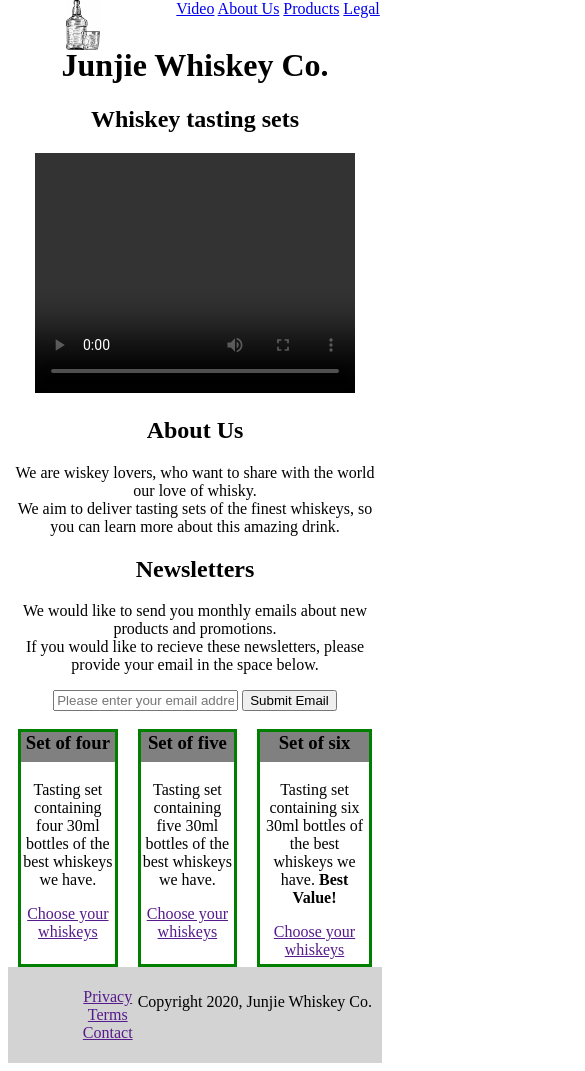
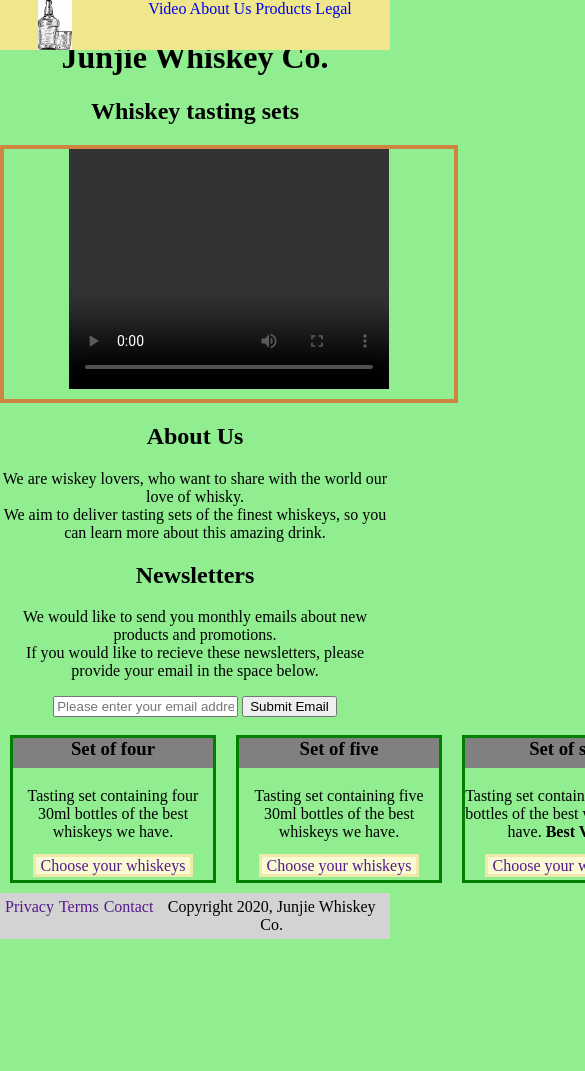
Before and after one commit to junjie9145/productlaunch, a plain HTML site: page index.html in a window 390 px wide. Shown: the top 1071 px of the page, 585 px wide, since content can reach past the window. After the commit the page ends 939 px from the top, so only its background shows below. Drawn offline with Linux system fonts and the light colour scheme.

Commit message:
Fixed the margins on the header and the footer. Also worked with media query and got it to work.

```diff
--- a/index.html
+++ b/index.html
@@ -1,6 +1,7 @@
 <!DOCTYPE html>
 <html>
 <head>
+    <meta name="viewport" content="width=device-width, initial-scale=1">
     <title>Junjie Whiskey Co Samples Launch</title>
     <link rel="stylesheet" type="text/css" href="stylesheet.css">
 </head>
@@ -18,7 +19,7 @@
             <h1>Junjie Whiskey Co.</h1>
             <h2>Whiskey tasting sets</h2>
         </div>
-        <div id="video-div">
+        <div id="video-div" class="video">
             <video width="320" height="240" controls>
 
             </video>
@@ -56,13 +57,9 @@
             </div>
         </div>
         <footer id="footer">
-            <ul>
-            <li><a class="legal" href="">Privacy</a></li>
-            <li><a class="legal" href="">Terms</a></li>
-            <li><a class="legal" href="">Contact</a></li>
-            </ul>
-        </ul>
-            <br><br><br>
+            <a class="legal" href="">Privacy</a>
+            <a class="legal" href="">Terms</a>
+            <a class="legal" href="">Contact</a>
             <p id="copyright">Copyright 2020, Junjie Whiskey Co.</p>
         </footer>
     </body>
--- a/stylesheet.css
+++ b/stylesheet.css
@@ -1,16 +1,37 @@
 body {
     text-align: center;
     position: relative;
+    width: 100%;
+    margin: 0;
+    background-color: lightgreen;
+    z-index: -1;
 }
-
+a {
+    text-decoration: none;
+}
 header {
     height: 50px;
     width: 100%;
     position: fixed;
     display: flex;
     justify-content: space-around;
-    padding: 0px 20px;
     top: 0;
+    background-color:white;
+    margin-left: auto;
+    margin-right: auto;
+    margin-top: auto;
+    z-index: 1;
+}
+@media screen and (max-width: 440px) {
+    header {
+        background-color: khaki;
+    }
+}
+#video-div {
+    margin: auto;
+    border:4px solid peru;
+    width: 450px;
+    height: 250px;
 }
 
 #flexbox {
@@ -22,26 +43,40 @@ header {
     border-color: green;
     border-style: solid;
     border-width: 3px;
-    margin: 0px 10px;
+    margin: 0px 10px 10px 10px;
     padding-bottom: 5px;
+    max-width: 260px;
+    min-width: 200px;
+    min-height: fit-content;
+    max-height: fit-content;
 }
+
 .flextitle {
     background-color: gray ;
     margin-top: 0;
     height: 30px;
+}
+.whiskeychoice {
+    border: palegoldenrod solid 3px;
+    padding: 0px 5px;
+    background-color: lightgoldenrodyellow;
+    text-decoration: none;
 }
 footer {
     background-color: lightgray;
     display: flex;
     justify-content:flex-end;
     padding: 5px;
+    flex-direction: row;
+    margin-left: auto;
+    margin-bottom: auto;
+    margin-bottom: auto;
+}
 
-    flex-direction: row;
 
-}
-li {
-    list-style: none;
+.legal {
+    padding-right: 5px;
 }
 #copyright {
-    padding: 5px;
+    margin: 0;
 }
```
